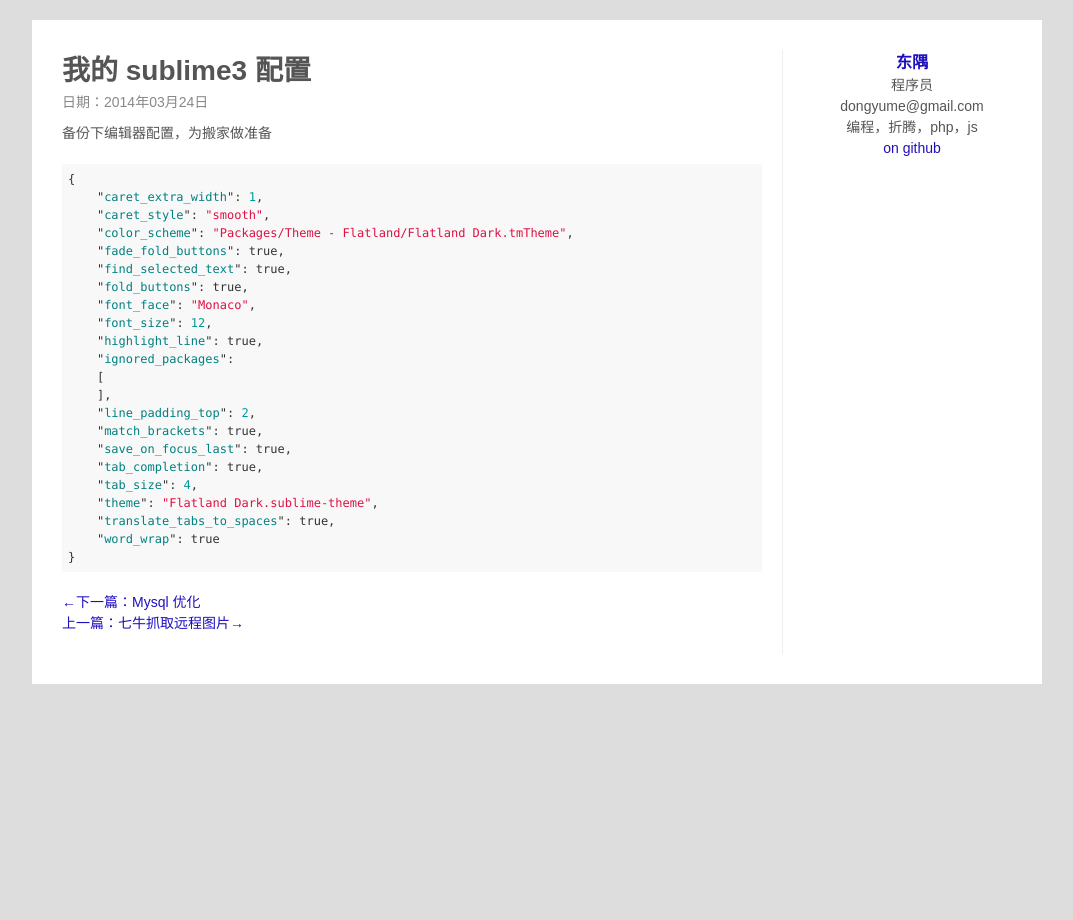
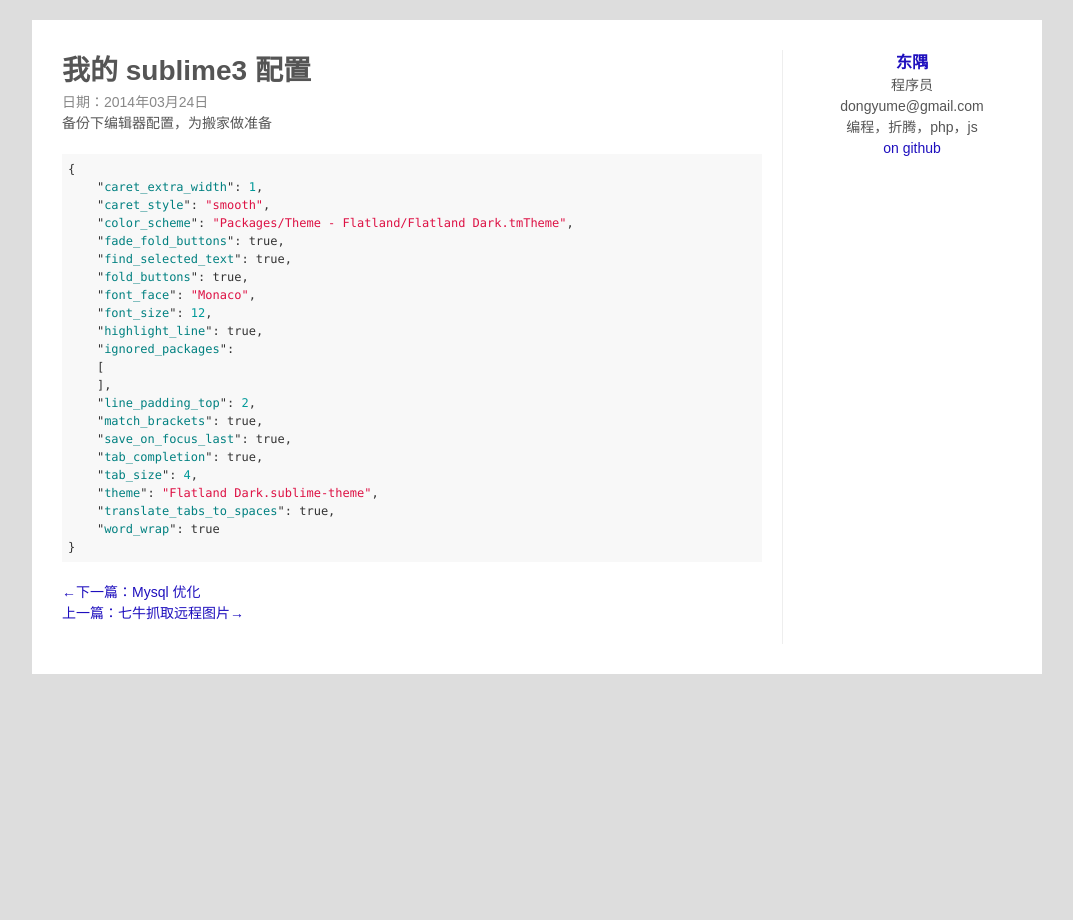
Before and after one commit to imdongyu/imdongyu.github.io, a Jekyll site: the page built from _posts/2014-03-24-sublime-config.md, in a window 1280 px wide. Shown: the whole page, without its empty margins (103-1176 px from the left). Built offline with Jekyll 4.4.1, drawn with Linux system fonts in a browser that asks for light colours; Markdown is read by kramdown in place of the engine named in the settings; comment, search, counter and statistics services are not loaded.

Commit message:
update
update

```diff
--- a/css/style.css
+++ b/css/style.css
@@ -36,7 +36,7 @@
   width: 700px;
 }
 .main p {
-  margin-top: 10px;
+	margin-bottom: 20px;
 }
 
 .posts-list li{
```
Also changed, not shown: 1 other file.
